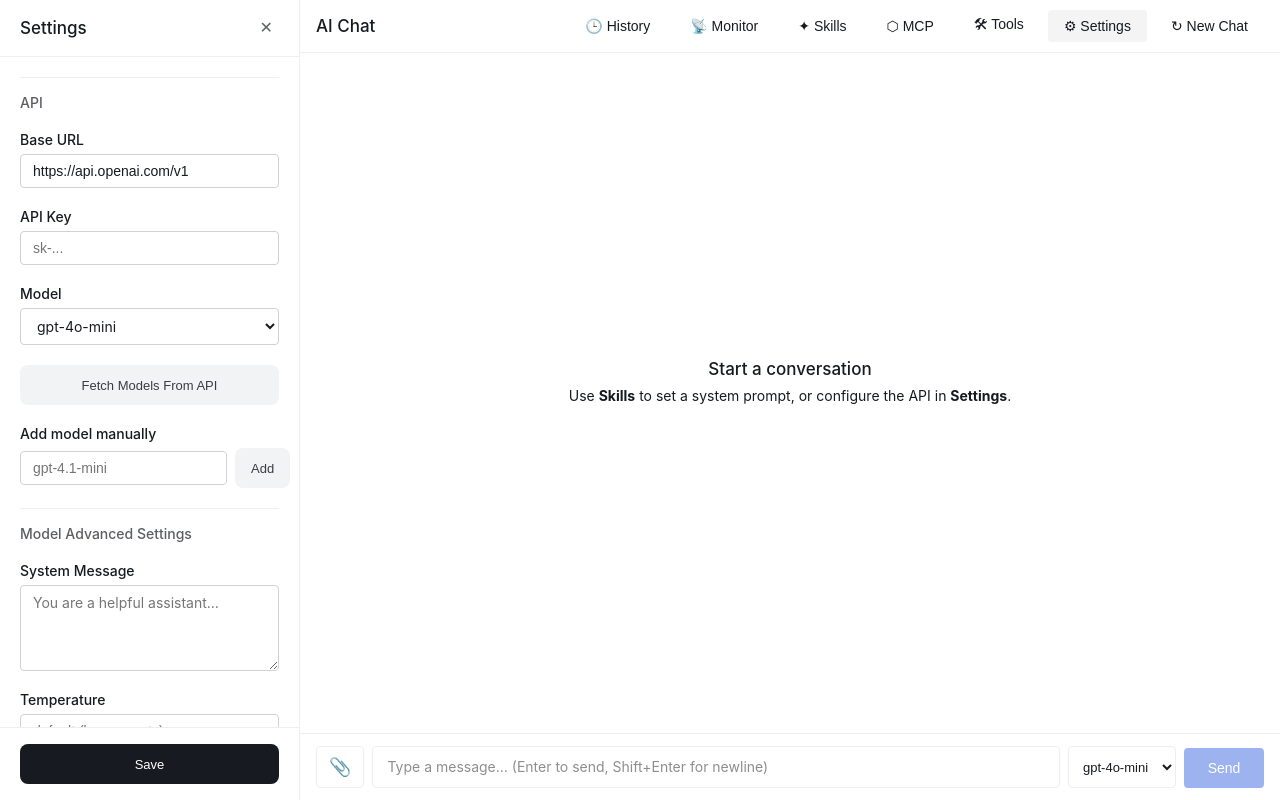
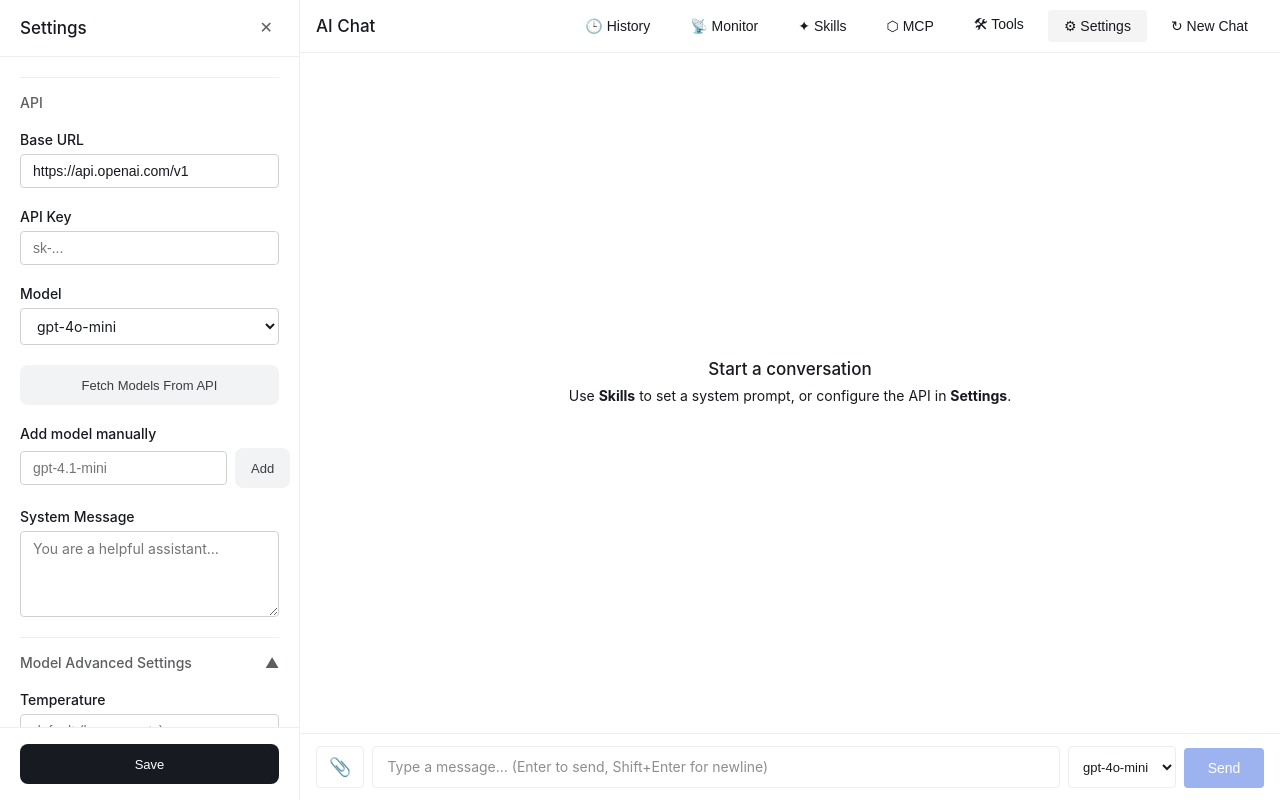
Before and after one commit to xlbbb-cn/ai-chat, a React (Vite) app: page / in a window 1280 px wide. Both pictures are taken after a click on the button "⚙ Settings". Built offline with nearby package versions, Linux system fonts and the light colour scheme.

Commit message:
feat: add toggle for advanced model settings with dynamic display

```diff
--- a/src/components/SettingsPanel.css
+++ b/src/components/SettingsPanel.css
@@ -95,6 +95,21 @@
   border-top: 1px solid #EEEEEE;
 }
 
+.settings-section-toggle {
+  display: flex;
+  justify-content: space-between;
+  align-items: center;
+  cursor: pointer;
+}
+
+.settings-toggle-icon {
+  transition: transform 0.2s ease;
+}
+
+.settings-toggle-icon.open {
+  transform: rotate(180deg);
+}
+
 .settings-row {
   flex-direction: row !important;
   align-items: center;
--- a/src/components/SettingsPanel.tsx
+++ b/src/components/SettingsPanel.tsx
@@ -38,6 +38,7 @@ export function SettingsPanel({ onClose, onConfigSaved }: Props) {
   const [loadingModels, setLoadingModels] = useState(false);
   const [modelsError, setModelsError] = useState<string | null>(null);
   const [manualModel, setManualModel] = useState("");
+  const [advancedOpen, setAdvancedOpen] = useState(true);
 
   useEffect(() => {
     getConfig()
@@ -158,8 +159,6 @@ export function SettingsPanel({ onClose, onConfigSaved }: Props) {
           </div>
         </label>
 
-        <div className="settings-section-title">Model Advanced Settings</div>
-
         <label>
           System Message
           <textarea
@@ -170,6 +169,20 @@ export function SettingsPanel({ onClose, onConfigSaved }: Props) {
           />
         </label>
 
+        <div
+          className="settings-section-title settings-section-toggle"
+          onClick={() => setAdvancedOpen((prev) => !prev)}
+          role="button"
+          tabIndex={0}
+        >
+          <span>Model Advanced Settings</span>
+          <span className={`settings-toggle-icon ${advancedOpen ? "open" : ""}`}>
+            ▼
+          </span>
+        </div>
+
+        {advancedOpen && (
+          <>
             <label>
               Temperature
               <input
@@ -251,6 +264,8 @@ export function SettingsPanel({ onClose, onConfigSaved }: Props) {
                 <option value="high">high</option>
               </select>
             </label>
+          </>
+        )}
       </div>
 
       <div className="settings-footer">
```
Lines whose indentation alone changed are shown as unchanged.
